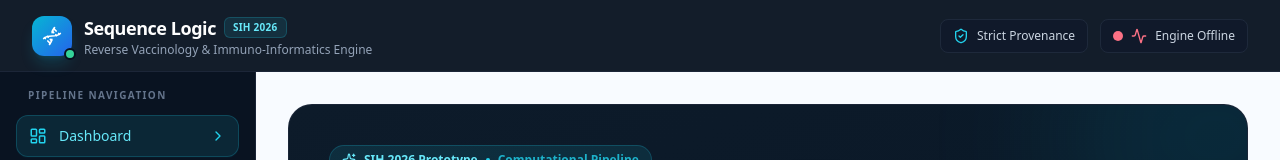
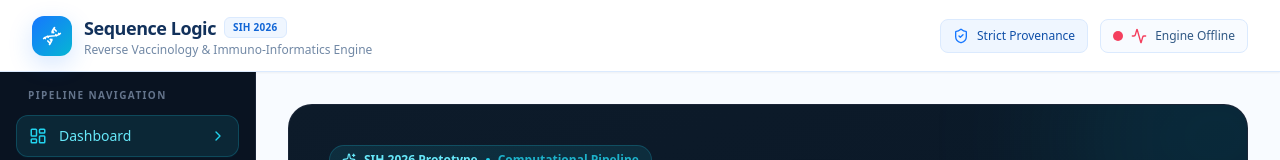
Before and after one commit to arghadipsamanta234/The-Sequence-Logic-SIH, a React (Vite) app in the folder frontend/: page / in a window 1280 px wide. Shown: the top 160 px of the page. Built offline with nearby package versions, Linux system fonts and the light colour scheme; no server answers.

Commit message:
Update Navbar.tsx

```diff
--- a/frontend/src/components/layout/Navbar.tsx
+++ b/frontend/src/components/layout/Navbar.tsx
@@ -23,46 +23,41 @@ export const Navbar: React.FC = () => {
   }, []);
 
   return (
-    <header className="h-[72px] border-b border-slate-800/80 bg-[#07111f]/95 backdrop-blur-xl sticky top-0 z-40 px-4 sm:px-6 lg:px-8 flex items-center justify-between">
+    <header className="h-[72px] bg-white border-b border-blue-100 sticky top-0 z-40 px-4 sm:px-6 lg:px-8 flex items-center justify-between shadow-sm">
 
       {/* Brand */}
       <div className="flex items-center gap-3 min-w-0">
 
-        {/* Logo */}
-        <div className="relative w-10 h-10 rounded-xl bg-gradient-to-br from-cyan-500 to-blue-600 flex items-center justify-center shadow-lg shadow-cyan-500/20">
+        <div className="w-10 h-10 rounded-xl bg-gradient-to-br from-brand-500 to-cyan-500 flex items-center justify-center shadow-blue">
           <Dna className="w-5 h-5 text-white" />
-
-          {/* Online indicator */}
-          <span className="absolute -right-1 -bottom-1 w-3 h-3 rounded-full bg-emerald-400 border-2 border-[#07111f]" />
         </div>
 
-        {/* Brand text */}
         <div className="min-w-0">
           <div className="flex items-center gap-2">
 
-            <h1 className="font-bold text-lg text-white tracking-tight">
+            <h1 className="font-bold text-lg text-ink-900 tracking-tight">
               Sequence Logic
             </h1>
 
-            <span className="hidden sm:inline-flex text-[10px] uppercase font-semibold tracking-wide bg-cyan-400/10 text-cyan-300 border border-cyan-400/20 px-2 py-0.5 rounded-md">
+            <span className="hidden sm:inline-flex text-[10px] uppercase font-bold tracking-wide bg-brand-50 text-brand-600 border border-brand-100 px-2 py-0.5 rounded-md">
               SIH 2026
             </span>
 
           </div>
 
-          <p className="hidden md:block text-xs text-slate-400 truncate">
+          <p className="hidden md:block text-xs text-ink-500 truncate">
             Reverse Vaccinology & Immuno-Informatics Engine
           </p>
         </div>
+
       </div>
 
-      {/* System status */}
+      {/* Status */}
       <div className="flex items-center gap-2 sm:gap-3">
 
-        {/* Strict Provenance */}
-        <div className="hidden lg:flex items-center gap-2 px-3 py-2 rounded-lg bg-slate-900/70 border border-slate-800 text-xs text-slate-300">
+        <div className="hidden lg:flex items-center gap-2 px-3 py-2 rounded-lg bg-brand-50 border border-brand-100 text-xs text-brand-700">
 
-          <ShieldCheck className="w-4 h-4 text-cyan-400" />
+          <ShieldCheck className="w-4 h-4 text-brand-500" />
 
           <span>
             Strict Provenance
@@ -70,13 +65,10 @@ export const Navbar: React.FC = () => {
 
         </div>
 
-        {/* Backend status */}
-        <div className="flex items-center gap-2 px-3 py-2 rounded-lg bg-slate-900/70 border border-slate-800 text-xs">
+        <div className="flex items-center gap-2 px-3 py-2 rounded-lg bg-surface-soft border border-blue-100 text-xs">
 
-          {/* Status dot */}
           <span className="relative flex h-2.5 w-2.5">
 
-            {/* Pulse animation when online */}
             <span
               className={`absolute inline-flex h-full w-full rounded-full opacity-75 ${
                 backendOnline === true
@@ -85,40 +77,38 @@ export const Navbar: React.FC = () => {
               }`}
             />
 
-            {/* Actual status */}
             <span
               className={`relative inline-flex h-2.5 w-2.5 rounded-full ${
                 backendOnline === true
-                  ? 'bg-emerald-400'
+                  ? 'bg-emerald-500'
                   : backendOnline === false
-                  ? 'bg-rose-400'
-                  : 'bg-amber-400'
+                  ? 'bg-rose-500'
+                  : 'bg-amber-500'
               }`}
             />
 
           </span>
 
-          {/* Activity icon */}
           <Activity
             className={`w-4 h-4 ${
               backendOnline === true
-                ? 'text-emerald-400'
+                ? 'text-emerald-500'
                 : backendOnline === false
-                ? 'text-rose-400'
-                : 'text-amber-400'
+                ? 'text-rose-500'
+                : 'text-amber-500'
             }`}
           />
 
-          {/* Status text */}
-          <span className="hidden sm:inline text-slate-300">
+          <span className="hidden sm:inline text-ink-700">
             {backendOnline === true
-              ? 'Engine Connected'
+              ? 'System Online'
               : backendOnline === false
               ? 'Engine Offline'
               : 'Connecting...'}
           </span>
 
         </div>
+
       </div>
 
     </header>
```
